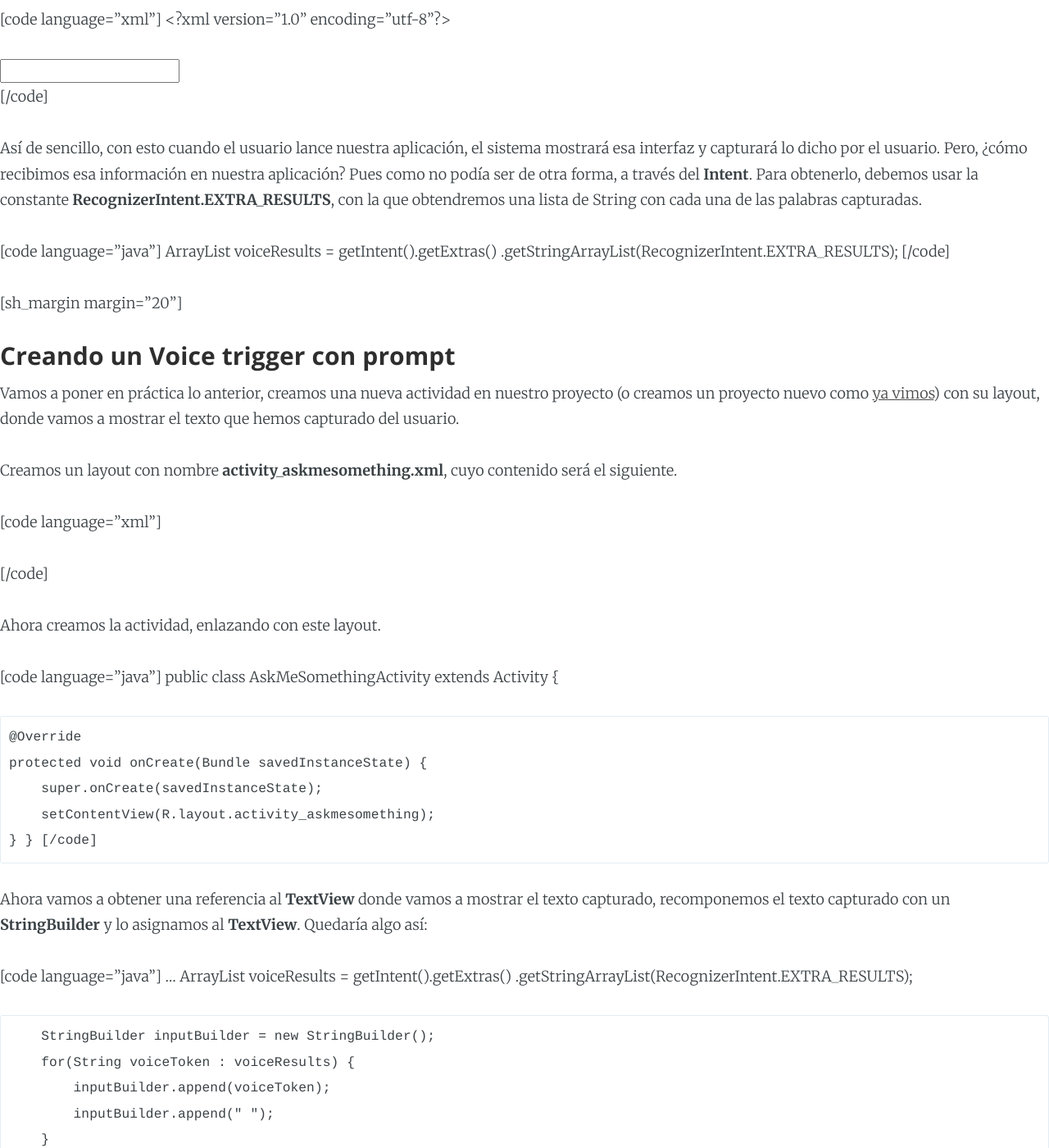
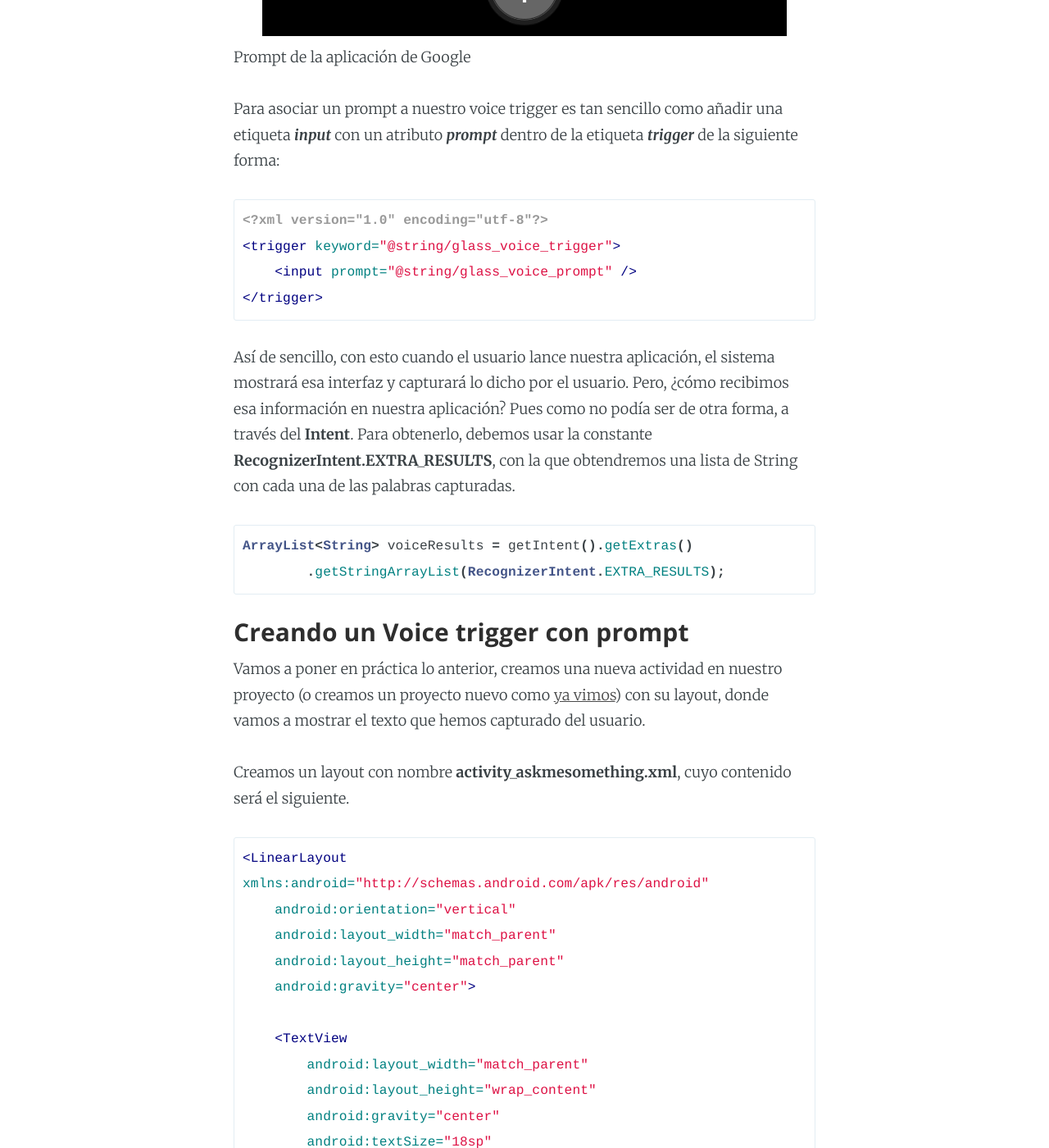
Before and after one commit to raycoarana/raycoarana.github.io, a Jekyll site: the page built from _posts/2014-03-28-primeros-pasos-con-google-glass-iii.md, in a window 1280 px wide and 1400 px high, scrolled down 1040 px. Shown: the whole window at 82% size. Built offline with Jekyll 4.4.1, drawn with Linux system fonts in a browser that asks for light colours; nearby versions of some CDN libraries; some of the changed text lies outside the part shown.

Commit message:
#9 Migrate and upload images

````diff
--- a/_posts/2014-03-28-primeros-pasos-con-google-glass-iii.md
+++ b/_posts/2014-03-28-primeros-pasos-con-google-glass-iii.md
@@ -1,66 +1,54 @@
 ---
-author: raycoarana
-comments: true
-date: 2014-03-28 17:47:02+00:00
 layout: post
-link: http://raycoarana.com/desarrollo/primeros-pasos-con-google-glass-iii/
 slug: primeros-pasos-con-google-glass-iii
 title: Voice triggers. Primeros pasos con Google Glass (III)
-wordpress_id: 68
+date: 2014-03-28 17:47:02+00:00
+tags:
+  - android
+  - android studio
+  - gdk
+  - glassware
+  - google glass
+  - voice trigger
+subclass: 'post tag-test tag-content'
 categories:
-- Desarrollo
-post_format:
-- Imagen
-tags:
-- android
-- android studio
-- gdk
-- glassware
-- google glass
-- voice trigger
+  - raycoarana
+navigation: True
 ---
 
 En el anterior artículo sobre los primeros pasos con Google Glass empezamos a ver el concepto de **Voice trigger**, los comandos de voz que permiten lanzar nuestras aplicaciones. Vamos a hablar un poco más cerca de ellas y qué cosas podemos hacer a día de hoy con la API.
 
-<!-- more -->
-
-[sh_margin margin="20"]
-
+<!--more-->
 
 ### Voice triggers con prompt
 
-
 Una de las primeras cosas que podemos hacer con un Voice trigger es hacerle una pregunta al usuario. Es decir, el usuario dice **_Ok glass, google_**, entonces el sistema antes de abrir la aplicación de Google, abre una interfaz en la que muestra una pregunta y espera a que el usuario responda a ella. Luego una vez el usuario responde a la pregunta, lanza la aplicación proporcionando como parámetro el texto capturado.
 
-[caption id="attachment_258" align="aligncenter" width="300"][![Prompt de la aplicación de Google](http://raycoarana.com/wp-content/uploads/2014/03/1.prompt-300x168.png)](http://raycoarana.com/wp-content/uploads/2014/03/1.prompt.png) Prompt de la aplicación de Google[/caption]
+![Prompt de la aplicación de Google](/assets/images/1.prompt.png) Prompt de la aplicación de Google
 
 Para asociar un prompt a nuestro voice trigger es tan sencillo como añadir una etiqueta **_input_** con un atributo **_prompt_** dentro de la etiqueta **_trigger_** de la siguiente forma:
 
-[code language="xml"]
+```xml
 <?xml version="1.0" encoding="utf-8"?>
 <trigger keyword="@string/glass_voice_trigger">
     <input prompt="@string/glass_voice_prompt" />
 </trigger>
-[/code]
+```
 
 Así de sencillo, con esto cuando el usuario lance nuestra aplicación, el sistema mostrará esa interfaz y capturará lo dicho por el usuario. Pero, ¿cómo recibimos esa información en nuestra aplicación? Pues como no podía ser de otra forma, a través del **Intent**. Para obtenerlo, debemos usar la constante **RecognizerIntent.EXTRA_RESULTS**, con la que obtendremos una lista de String con cada una de las palabras capturadas.
 
-[code language="java"]
+```java
 ArrayList<String> voiceResults = getIntent().getExtras()
         .getStringArrayList(RecognizerIntent.EXTRA_RESULTS);
-[/code]
-
-[sh_margin margin="20"]
-
+```
 
 ### Creando un Voice trigger con prompt
 
-
-Vamos a poner en práctica lo anterior, creamos una nueva actividad en nuestro proyecto (o creamos un proyecto nuevo como [ya vimos](http://raycoarana.com/desarrollo/primeros-pasos-con-google-glass-ii/)) con su layout, donde vamos a mostrar el texto que hemos capturado del usuario.
+Vamos a poner en práctica lo anterior, creamos una nueva actividad en nuestro proyecto (o creamos un proyecto nuevo como [ya vimos]({% post_url 2014-03-26-primeros-pasos-con-google-glass-ii %})) con su layout, donde vamos a mostrar el texto que hemos capturado del usuario.
 
 Creamos un layout con nombre **activity_askmesomething.xml**, cuyo contenido será el siguiente.
 
-[code language="xml"]
+```xml
 <LinearLayout xmlns:android="http://schemas.android.com/apk/res/android"
     android:orientation="vertical"
     android:layout_width="match_parent"
@@ -81,11 +69,11 @@ Creamos un layout con nombre **activity_askmesomething.xml**, cuyo contenido ser
         android:gravity="center"/>
 
 </LinearLayout>
-[/code]
+```
 
 Ahora creamos la actividad, enlazando con este layout.
 
-[code language="java"]
+```java
 public class AskMeSomethingActivity extends Activity {
 
     @Override
@@ -94,11 +82,11 @@ public class AskMeSomethingActivity extends Activity {
         setContentView(R.layout.activity_askmesomething);
     }
 }
-[/code]
+```
 
 Ahora vamos a obtener una referencia al **TextView** donde vamos a mostrar el texto capturado, recomponemos el texto capturado con un **StringBuilder** y lo asignamos al **TextView**. Quedaría algo así:
 
-[code language="java"]
+```java
 ...
         ArrayList<String> voiceResults = getIntent().getExtras()
                 .getStringArrayList(RecognizerIntent.EXTRA_RESULTS);
@@ -112,26 +100,26 @@ Ahora vamos a obtener una referencia al **TextView** donde vamos a mostrar el te
         TextView capturedInputText = (TextView)findViewById(R.id.captured_input);
         capturedInputText.setText(inputBuilder.toString());
 ...
-[/code]
+```
 
 Ya por último nos queda crear el Voice trigger y añadir la nueva actividad al **AndroidManifest.xml**. Lo primero el Voice trigger, añadimos un nuevo fichero xml que llamamos **_askmesomething_trigger.xml_** con el siguiente contenido, nada que ya no hayamos visto antes.
 
-[code language="xml"]
+```xml
 <trigger keyword="@string/trigger_ask_me_something">
     <input prompt="@string/prompt_ask_me_something" />
 </trigger>
-[/code]
+```
 
 Modificamos el fichero **_strings.xml_** para agregar las nuevas cadenas.
 
-[code language="xml"]
+```xml
 <string name="trigger_ask_me_something">ask me something</string>
 <string name="prompt_ask_me_something">What\'s your favourite color?</string>
-[/code]
+```
 
 Y por último agregamos la actividad al **_AndroidManifest.xml_**.
 
-[code language="xml"]
+```xml
 ...
         <activity
             android:name=".AskMeSomethingActivity"
@@ -145,54 +133,36 @@ Y por último agregamos la actividad al **_AndroidManifest.xml_**.
                 android:resource="@xml/askmesomething_trigger" />
         </activity>
 ...
-[/code]
+```
 
 Y ya tenemos todo listo, ahora solo nos falta lanzar la aplicación, decir **_Ok glass, ask me something_** y veremos la siguiente pantalla:
 
-[caption id="attachment_259" align="aligncenter" width="300"][![Prompt de nuestra aplicación](http://raycoarana.com/wp-content/uploads/2014/03/2.our_prompt-300x168.png)](http://raycoarana.com/wp-content/uploads/2014/03/2.our_prompt.png) Prompt de nuestra aplicación[/caption]
+![Prompt de nuestra aplicación](/assets/images/2.our_prompt.png) Prompt de nuestra aplicación
 
 Al responder a la pregunta, se lanzará nuestra aplicación, mostrando por pantalla lo capturado:
 
-[caption id="attachment_260" align="aligncenter" width="300"][![Pantalla con el resultado de la captura](http://raycoarana.com/wp-content/uploads/2014/03/3.horse_is_black-300x168.png)](http://raycoarana.com/wp-content/uploads/2014/03/3.horse_is_black.png) Pantalla con el resultado de la captura[/caption]
-
-[sh_margin margin="20"]
-
+![Pantalla con el resultado de la captura](/assets/images/3.horse_is_black.png) Pantalla con el resultado de la captura
 
 ### Restricciones
 
-
 Una última cosa que nos queda por comentar de los Voice triggers es la posibilidad de **deshabilitarlos en función del estado del sistema**, es decir, si alguna de las características del dispositivo no está disponible por la razón que fuera, el sistema deshabilita aquellos comandos de voz que lo requieran. Actualmente existen tres:
 
-
-
-
-
   * camera
-
-
   * network
-
-
   * microphone
-
-
 
 Por ejemplo, si nuestra aplicación requiere de conexión a internet, podemos limitar su uso con el siguiente código, donde podemos ver que se ha añadido la etiqueta **constraints** con el atributo **network** a **true**.
 
-[code language="xml"]
+```xml
 <trigger keyword="@string/trigger_ask_me_something">
     <constraints network="true" />
 </trigger>
-[/code]
+```
 
 Y esto es todo, el código de este artículo lo tenéis en el repositorio de esta serie de artículos, bajo la carpeta **2.VoiceTriggers**.
 
 [github repo="raycoarana/google_glass_first_steps"]
 
-[sh_margin margin="20"]
-
-
 ### Continuará...
 
-
 En el próximo artículo vamos a empezar a trabajar con la **Card API** para crear una interfaz con la que podamos navegar e interactuar. Veremos cómo utilizar las clases _Card_, _CardScrollView_ y _CardScrollAdapter_ para conseguir una interfaz similar a la que podemos ver en las aplicaciones Google Glass, sin ir más lejos, el propio **Timeline** usa esta dinámica.
````
Also changed, not shown: assets/images/1.prompt.png (added), assets/images/2.our_prompt.png (added), assets/images/3.horse_is_black.png (added).
